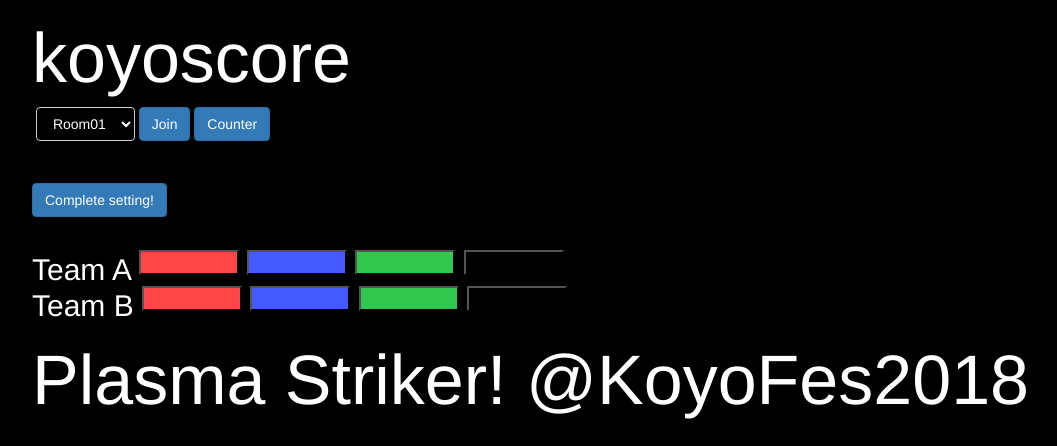
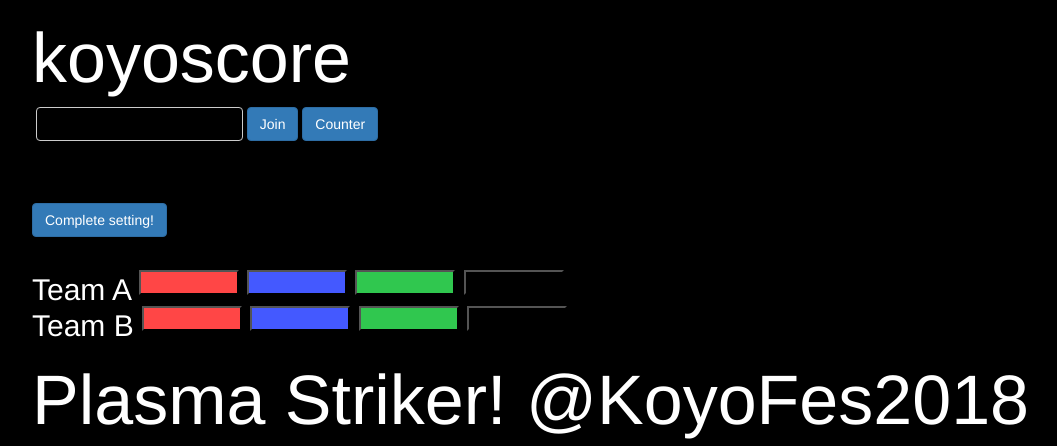
Before and after one commit to clp19009/REVi, a website: page scoreboard.html in a window 1280 px wide. Shown: the whole page, without its empty margins (38-1095 px from the left). Drawn offline with nearby package versions, Linux system fonts and the light colour scheme; no server answers.

Commit message:
番号で部屋を分けるように変更

```diff
--- a/scoreboard.html
+++ b/scoreboard.html
@@ -12,16 +12,14 @@
 <body>
     <div class="container">
         <h1>koyoscore</h1>
-        <form class="form-inline">
+        <form class="form-inline" id="form">
             <div class="form-group">
                 <label class="roomLabel" for="rooms"></label>
-                <select class="form-control" id="rooms" style="background-color:black; color:white;">
-                    <option value="room01">Room01</option>
-                    <option value="room02">Room02</option>
-                </select>
+                <input type="tel" class="form-control" id="rooms" style="background-color:black; color:white;" maxlength="5">
             </div>
             <button type="submit" class="btn btn-primary" id="sendButton">Join</button>
             <input type="button" value="Counter" class="btn btn-primary" onclick="location.href = 'index.html';">
+        </form>
         <br>
         <br>
         <h2>
@@ -43,7 +41,6 @@
             </span>
             <input type="button" id="on_game" value="ON GAME!" class="btn btn-primary" style="display: none;" onclick="document.getElementById('on_game').style.display = `none`; document.getElementById('setting').style.display = `inline-block`;">
         </h2>
-        </form>
 
         <h1>Plasma Striker! @KoyoFes2018</h1>
         <br>
@@ -88,8 +85,9 @@
         }
 
         function changeLabel() {
-            $("#rooms").prop("disabled", true);
-            $("button").text("Joined!");
+            // $("#rooms").prop("disabled", true);
+            // $("button").text("Joined!");
+            document.getElementById("form").style.display = `none`;
             isEnter = true;
         }
 
```
Also changed, not shown: index.html (+4 -6 lines). Lines whose indentation alone changed are shown as unchanged.
